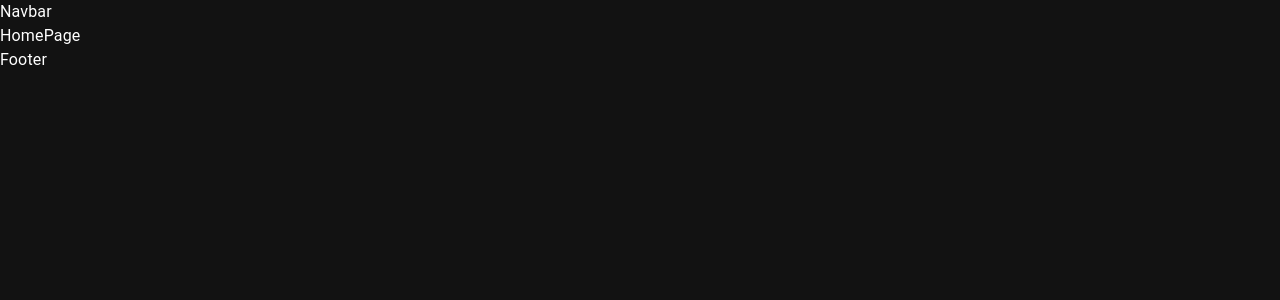
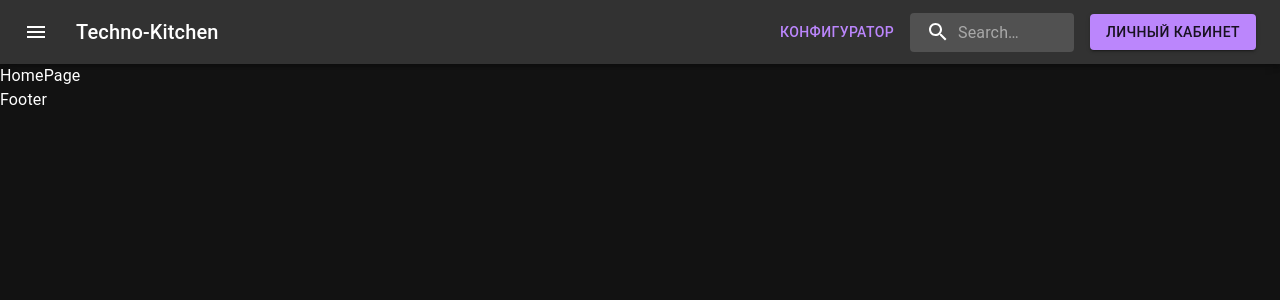
Before and after one commit to Khansultan4/Techno-Kitchen, a React (Vite) app in the folder client/: page / in a window 1280 px wide. Shown: the top 300 px of the page. Built offline with nearby package versions, Linux system fonts and the light colour scheme.

Commit message:
basic navbar

```diff
--- a/client/src/components/Navbar/Navbar.tsx
+++ b/client/src/components/Navbar/Navbar.tsx
@@ -1,6 +1,60 @@
+import { styled, alpha } from '@mui/material/styles';
+import Navsearch from './Navsearch'
+import {AppBar, Button, Box, Toolbar, IconButton, Typography, InputBase} from '@mui/material'
 
-export default function Navbar() {
+import MenuIcon from '@mui/icons-material/Menu';
+import SearchIcon from '@mui/icons-material/Search';
+
+// export default function Navbar() {
+//   return (
+//     <div>Navbar</div>
+
+//   )
+// }
+
+
+
+export default function Navbar(): JSX.Element {
   return (
-    <div>Navbar</div>
-  )
+    <Box sx={{ flexGrow: 1 }}>
+      <AppBar position="static">
+        <Toolbar>
+
+
+
+          <IconButton
+            size="large"
+            edge="start"
+            color="inherit"
+            aria-label="open drawer"
+            sx={{ mr: 2 }}
+          >
+            <MenuIcon />
+          </IconButton>
+
+          <Typography
+            variant="h6"
+            noWrap
+            component="div"
+            sx={{ flexGrow: 1, display: { xs: 'none', sm: 'block' } }}
+          >
+            Techno-Kitchen
+          </Typography>
+
+          <Button
+          variant='text'
+          sx={{ml: 2}}>
+            Конфигуратор
+          </Button>
+
+          <Navsearch/>
+          <Button
+          variant='contained'
+          sx={{ml: 2}}>
+            Личный кабинет
+          </Button>
+        </Toolbar>
+      </AppBar>
+    </Box>
+  );
 }
--- /dev/null
+++ b/client/src/components/Navbar/Navsearch.tsx
@@ -0,0 +1,61 @@
+import { styled, alpha } from '@mui/material/styles';
+
+import SearchIcon from '@mui/icons-material/Search';
+import {InputBase} from '@mui/material'
+
+const Search = styled('div')(({ theme }) => ({
+  position: 'relative',
+  borderRadius: theme.shape.borderRadius,
+  backgroundColor: alpha(theme.palette.common.white, 0.15),
+  '&:hover': {
+    backgroundColor: alpha(theme.palette.common.white, 0.25),
+  },
+  marginLeft: 0,
+  width: '100%',
+  [theme.breakpoints.up('sm')]: {
+    marginLeft: theme.spacing(1),
+    width: 'auto',
+  },
+}));
+
+const SearchIconWrapper = styled('div')(({ theme }) => ({
+  padding: theme.spacing(0, 2),
+  height: '100%',
+  position: 'absolute',
+  pointerEvents: 'none',
+  display: 'flex',
+  alignItems: 'center',
+  justifyContent: 'center',
+}));
+
+const StyledInputBase = styled(InputBase)(({ theme }) => ({
+  color: 'inherit',
+  width: '100%',
+  '& .MuiInputBase-input': {
+    padding: theme.spacing(1, 1, 1, 0),
+    // vertical padding + font size from searchIcon
+    paddingLeft: `calc(1em + ${theme.spacing(4)})`,
+    transition: theme.transitions.create('width'),
+    [theme.breakpoints.up('sm')]: {
+      width: '12ch',
+      '&:focus': {
+        width: '20ch',
+      },
+    },
+  },
+}));
+
+
+export default function Navsearch() {
+  return (
+    <Search>
+    <SearchIconWrapper>
+      <SearchIcon />
+    </SearchIconWrapper>
+    <StyledInputBase
+      placeholder="Search…"
+      inputProps={{ 'aria-label': 'search' }}
+    />
+  </Search>
+  )
+}
```
